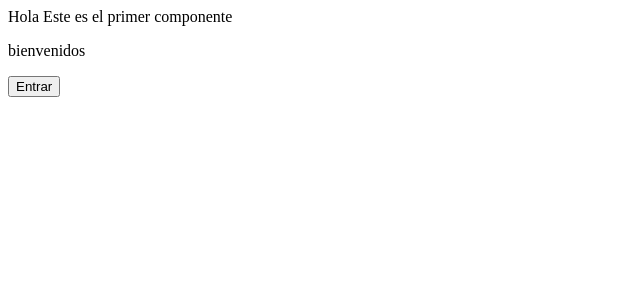
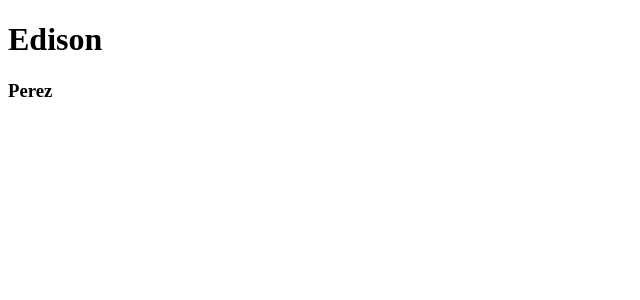
Before and after one commit to EdisonAndresPerez/Reforzamiento_React2026Typescript_EdisonPerez, a React (Vite) app in the folder 02-PrimerosPasosReact/PrimerosPasosReact/: page / in a window 1280 px wide. Shown: the top 300 px of the page, without its empty margins (0-640 px from the left). Built offline with nearby package versions, Linux system fonts and the light colour scheme.

Commit message:
feat: Primera tarea del curso. crear componente tsx y importarlo en el main con nombre y apellido

```diff
--- /dev/null
+++ b/02-PrimerosPasosReact/PrimerosPasosReact/src/ComponenteTarea.tsx
@@ -0,0 +1,11 @@
+
+const ComponenteTarea = () => {
+    return (
+        <div>
+            <h1>Edison</h1>
+            <h3>Perez</h3>
+        </div>
+    );
+}
+
+export default ComponenteTarea;
--- a/02-PrimerosPasosReact/PrimerosPasosReact/src/main.tsx
+++ b/02-PrimerosPasosReact/PrimerosPasosReact/src/main.tsx
@@ -1,10 +1,12 @@
 import { StrictMode } from "react";
 import { createRoot } from "react-dom/client";
-import  PrimerComponente  from "./PrimerComponente.jsx";
+// import  PrimerComponente  from "./PrimerComponente.jsx";
+import ComponenteTarea from "./ComponenteTarea";
 // import "./index.css";
 
 createRoot(document.getElementById("root")!).render(
   <StrictMode>
-    <PrimerComponente />
+    {/* <PrimerComponente /> */}
+    <ComponenteTarea/>
   </StrictMode>,
 );
```
